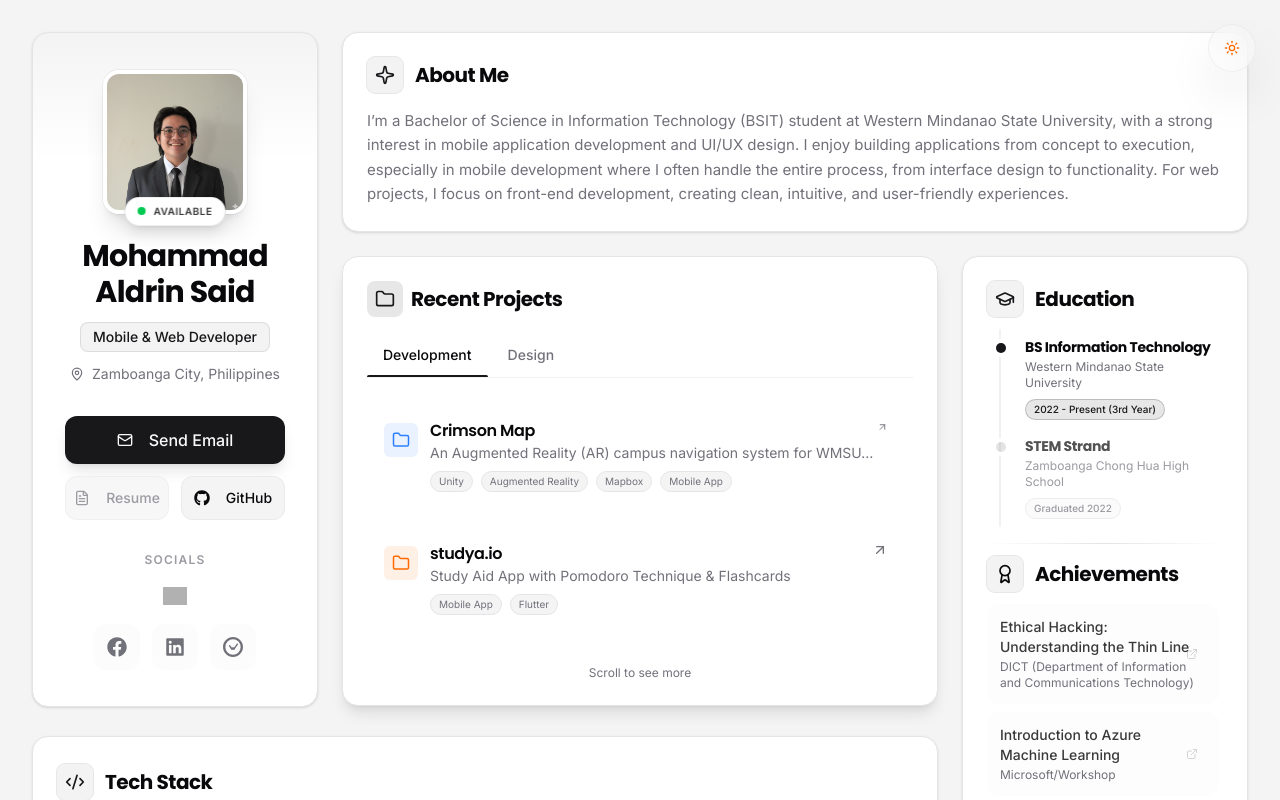
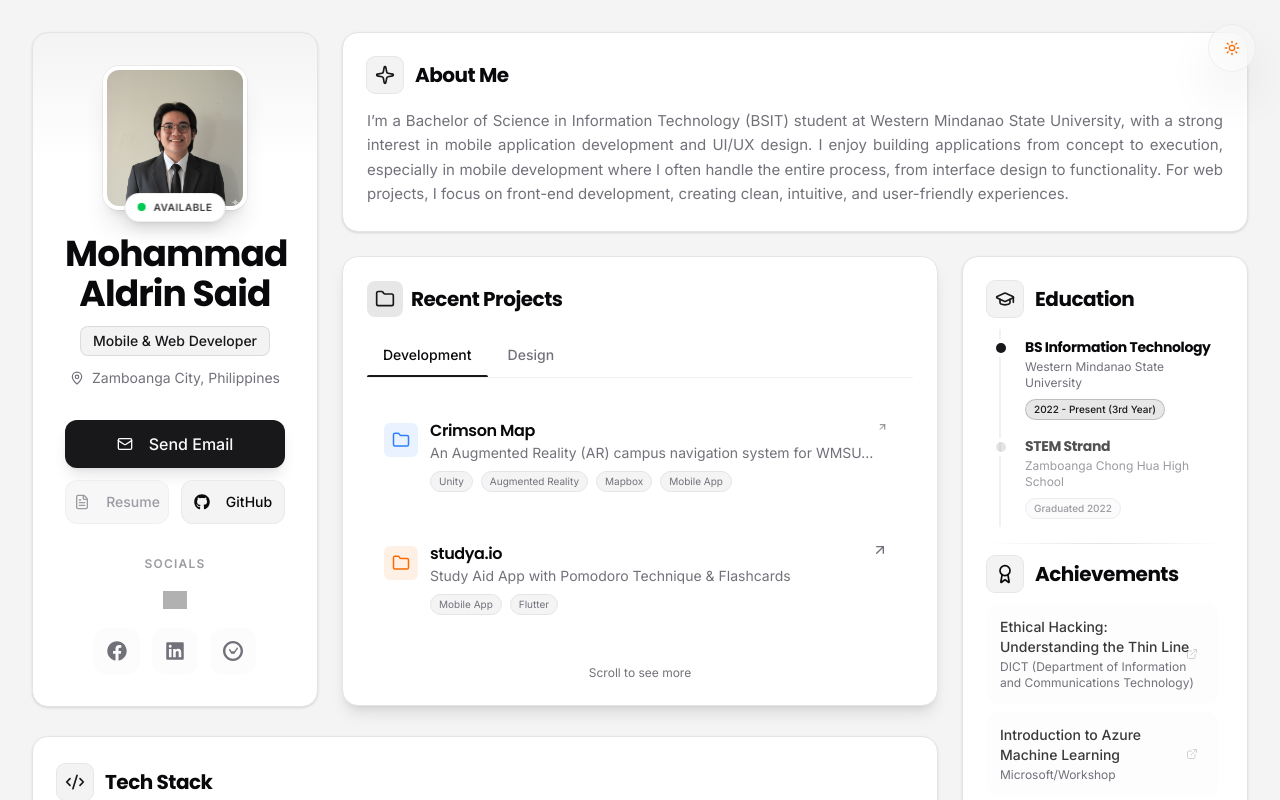
Before and after one commit to YzrSaid/Portfolio, a React (Vite) app: page / in a window 1280 px wide. Shown: the top 800 px of the page. Built offline with nearby package versions, Linux system fonts and the light colour scheme; grey boxes are pictures that could not be loaded.

Commit message:
Updated the About Me and Profile Card

```diff
--- a/src/components/portfolio/AboutMe.jsx
+++ b/src/components/portfolio/AboutMe.jsx
@@ -12,7 +12,7 @@ const AboutMe = () => {
         </h2>
       </div>
 
-      <p className="text-muted-foreground leading-relaxed text-[15px] flex-grow">
+      <p className="text-muted-foreground leading-relaxed text-[15px] flex-grow text-justify">
         I’m a Bachelor of Science in Information Technology (BSIT) student at Western Mindanao State University, with a strong interest in mobile application development and UI/UX design.
 
         I enjoy building applications from concept to execution, especially in mobile development where I often handle the entire process, from interface design to functionality. For web projects, I focus on front-end development, creating clean, intuitive, and user-friendly experiences.
--- a/src/components/portfolio/ProfileCard.jsx
+++ b/src/components/portfolio/ProfileCard.jsx
@@ -138,9 +138,10 @@ const ProfileCard = () => {
           </div>
 
           <div className="space-y-3 w-full">
-            <h1 className="text-3xl md:text-3xl font-heading font-bold text-foreground tracking-tight">
-              Mohammad Aldrin Said
+            <h1 className="text-3xl md:text-4xl font-heading font-bold text-foreground tracking-tight">
+              Mohammad Aldrin&nbsp;Said
             </h1>
+
             <div className="inline-flex items-center px-3 py-1 rounded-lg bg-primary/5 text-primary text-sm font-medium border border-primary/10">
               Mobile & Web Developer
             </div>
```
